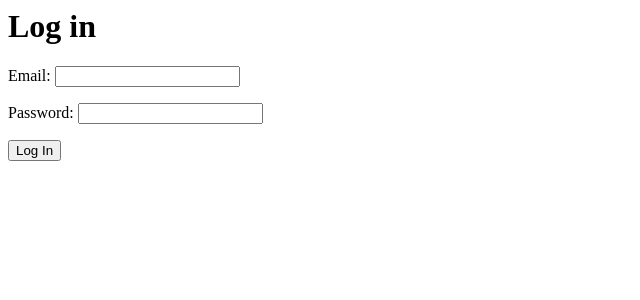
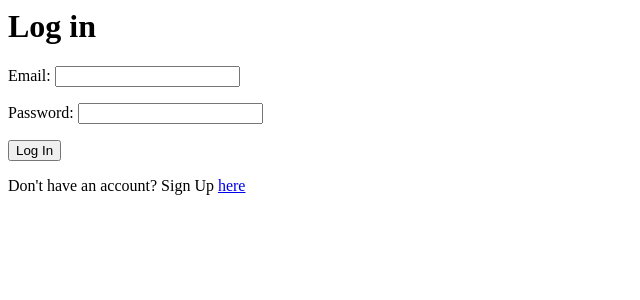
Before and after one commit to McFadden-S/ChessClubManagementSystem, a Django app: a page that uses clubs/templates/log_in.html in a window 1280 px wide. Shown: the top 300 px of the page, without its empty margins (0-640 px from the left). Run offline with Django 3.2, Linux system fonts and the light colour scheme.

Commit message:
Add a link to the log in form to redirect the user if they don't have an account

```diff
--- a/clubs/templates/log_in.html
+++ b/clubs/templates/log_in.html
@@ -12,5 +12,8 @@
       {{ form.as_p }}
       <input type="submit" value="Log In">
     </form>
+    <p>
+      Don't have an account? Sign Up <a href="{% url 'sign_up' %}">here</a>
+    </p>
   </body>
 </html>
```
